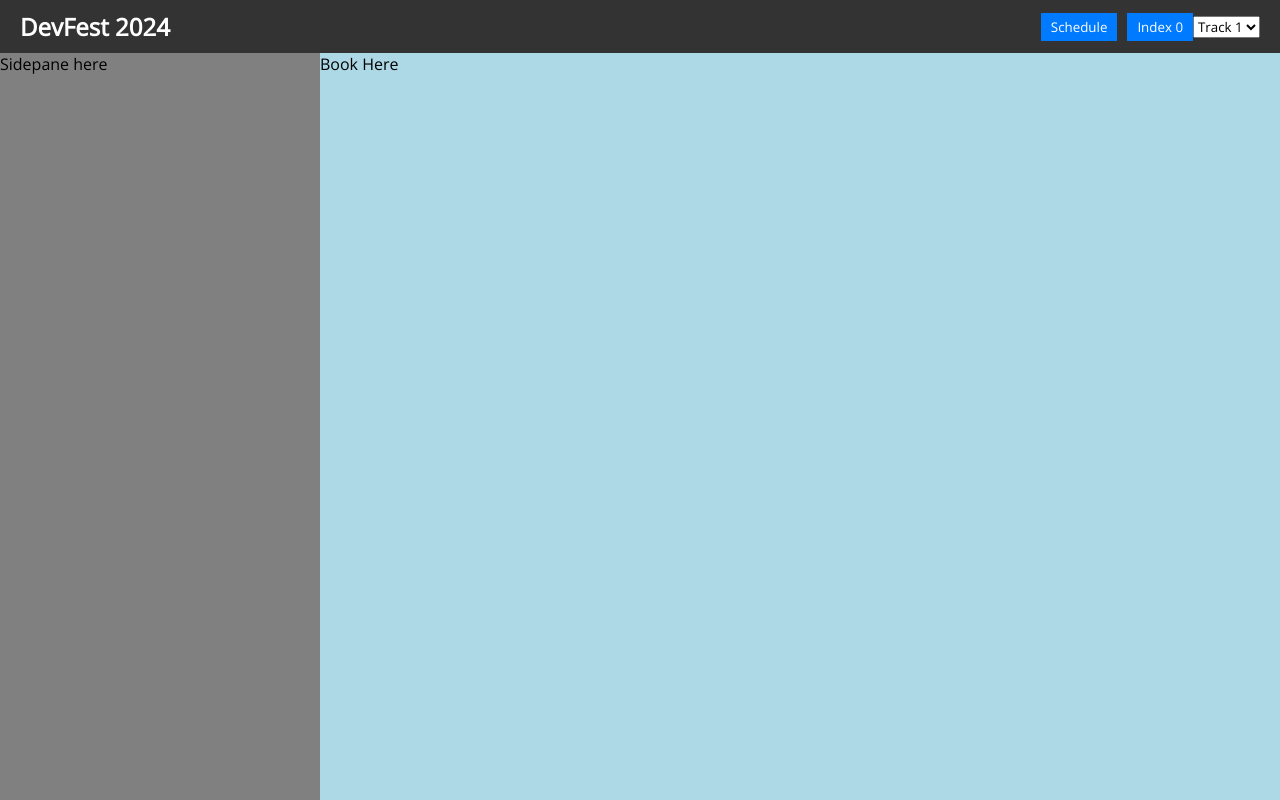
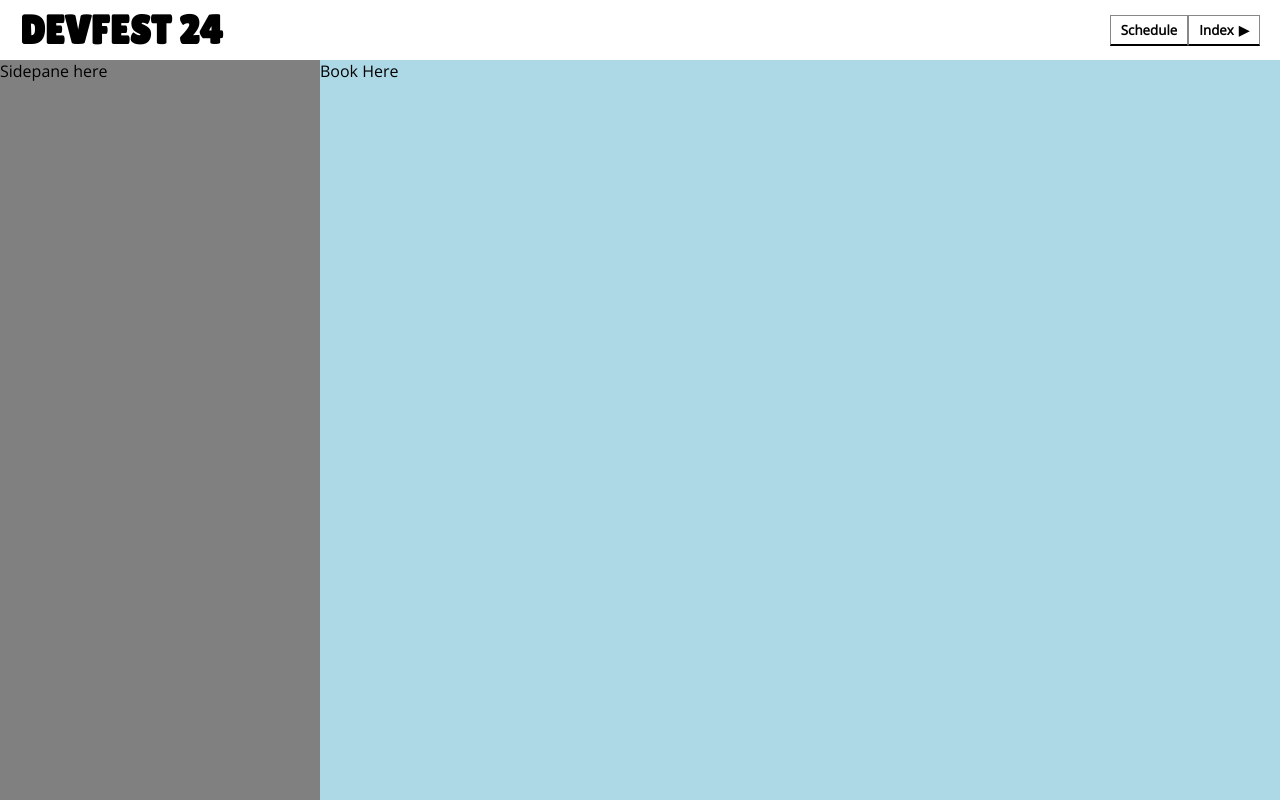
Before and after one commit to adicu/devfest-2024, a Next.js app: page / in a window 1280 px wide. Built offline with nearby package versions, Linux system fonts and the light colour scheme.

Commit message:
Header Styling

```diff
--- a/src/components/Header.jsx
+++ b/src/components/Header.jsx
@@ -6,56 +6,104 @@ const HeaderContainer = styled.div`
   display: flex;
   justify-content: space-between;
   align-items: center;
-  background-color: #333; /* Header background color */
-  color: #fff; /* Text color */
-  padding: 10px 20px; /* Add padding as needed */
+  background-color: #fff; /* Header background color */
+  color: #000; /* Text color */
+  padding: 7px 20px; /* Add padding as needed */
 `;
 
 // Styled component for the title
 const Title = styled.div`
   flex: 1; /* Take up available space, pushing buttons to the right */
-  font-size: 24px; /* Adjust the font size as needed */
+  font-size: 40px; /* Adjust the font size as needed */
   font-weight: bold;
+  font-family: 'Lilita One', sans-serif;
 `;
 
 // Styled component for the buttons container
 const ButtonsContainer = styled.div`
   display: flex;
-  gap: 10px; /* Add spacing between buttons */
+  gap: 0px;
+  align-items: center;
+  position: relative;
 `;
 
 // Styled component for the buttons
 const Button = styled.button`
-  background-color: #007bff; /* Button background color */
-  color: #fff; /* Button text color */
-  border: none;
+  background-color: #fff; /* Button background color */
+  color: #000; /* Button text color */
   padding: 5px 10px;
   cursor: pointer;
+  font-weight: bold;
+  position: relative;
+  overflow: hidden;
+  border-top: 1px solid #888;
+  border-left: 1px solid #888;
+  border-right: 1px solid #888;
+  display: flex;
+  justify-content: space-between;
+`;
+
+const Arrow = styled.span`
+  margin-left: 5px;
+  display: inline-block;
+`;
+
+const OptionsContainer = styled.div`
+  position: absolute;
+  top: 100%;
+  left: 0;
+  width: 100%;
+  display: ${props => (props.isDropdownOpen ? "block" : "none")};
+  z-index: 1;
+`;
+
+const OptionButton = styled.button`
+  background-color: #fff;
+  color: #000;
+  padding: 5px 10px;
+  cursor: pointer;
+  font-weight: bold;
+  border: 1px solid #888;
+  width: 100%;
 `;
 
 const Header = () => {
-  const [selectedIndex, setSelectedIndex] = useState(0);
-  const trackOptions = ["Track 1", "Track 2", "Judges"];
+  const [isDropdownOpen, setDropdownOpen] = useState(false);
+  const [selectedOption, setSelectedOption] = useState("Index");
+  const trackOptions = ["Index", "Track 1", "Track 2", "Judges"];
 
-  const handleDropdownChange = (event) => {
-    setSelectedIndex(event.target.value);
-    console.log(event.target.value);
+  const changeDropdown = () => {
+    setDropdownOpen(!isDropdownOpen);
   };
 
+  const handleDropdownChange = (option) => {
+    setSelectedOption(option);
+    changeDropdown();
+  };
+
+  //Use this instead if you want dropdown options to take up as much space as index button
+  /*<ButtonsContainer>
+        <Button> Schedule </Button>
+      </ButtonsContainer>
+  */
   return (
     <HeaderContainer>
-      <Title>DevFest 2024</Title>
+      <Title>DEVFEST 24</Title>
       <ButtonsContainer>
         <Button> Schedule </Button>
         <div>
-          <Button>Index {selectedIndex}</Button>
-          <select value={selectedIndex} onChange={handleDropdownChange}>
+        <Button onClick={changeDropdown}>
+          {selectedOption} <Arrow>{isDropdownOpen ? "▼" : "▶"}</Arrow>
+        </Button>
+        {isDropdownOpen && (
+          <OptionsContainer isDropdownOpen={isDropdownOpen}>
             {trackOptions.map((option, index) => (
-              <option key={index} value={index}>
+              <OptionButton key={index} onClick={() => handleDropdownChange(option)}>
                 {option}
-              </option>
+              </OptionButton>
             ))}
-          </select>
+          </OptionsContainer>
+        )}
         </div>
       </ButtonsContainer>
     </HeaderContainer>
--- a/src/pages/index.js
+++ b/src/pages/index.js
@@ -64,6 +64,9 @@ export default function Home({ data }) {
         <title>DevFest 24 by ADI</title>
         <meta name="viewport" content="width=device-width, initial-scale=1" />
         <link rel="icon" href="/favicon.ico" />
+        <link rel="preconnect" href="https://fonts.googleapis.com" />
+        <link rel="preconnect" href="https://fonts.gstatic.com" crossorigin="anonymous" />
+        <link href="https://fonts.googleapis.com/css2?family=Lilita+One&display=swap" rel="stylesheet" />
       </Head>
       <main>
 
```
